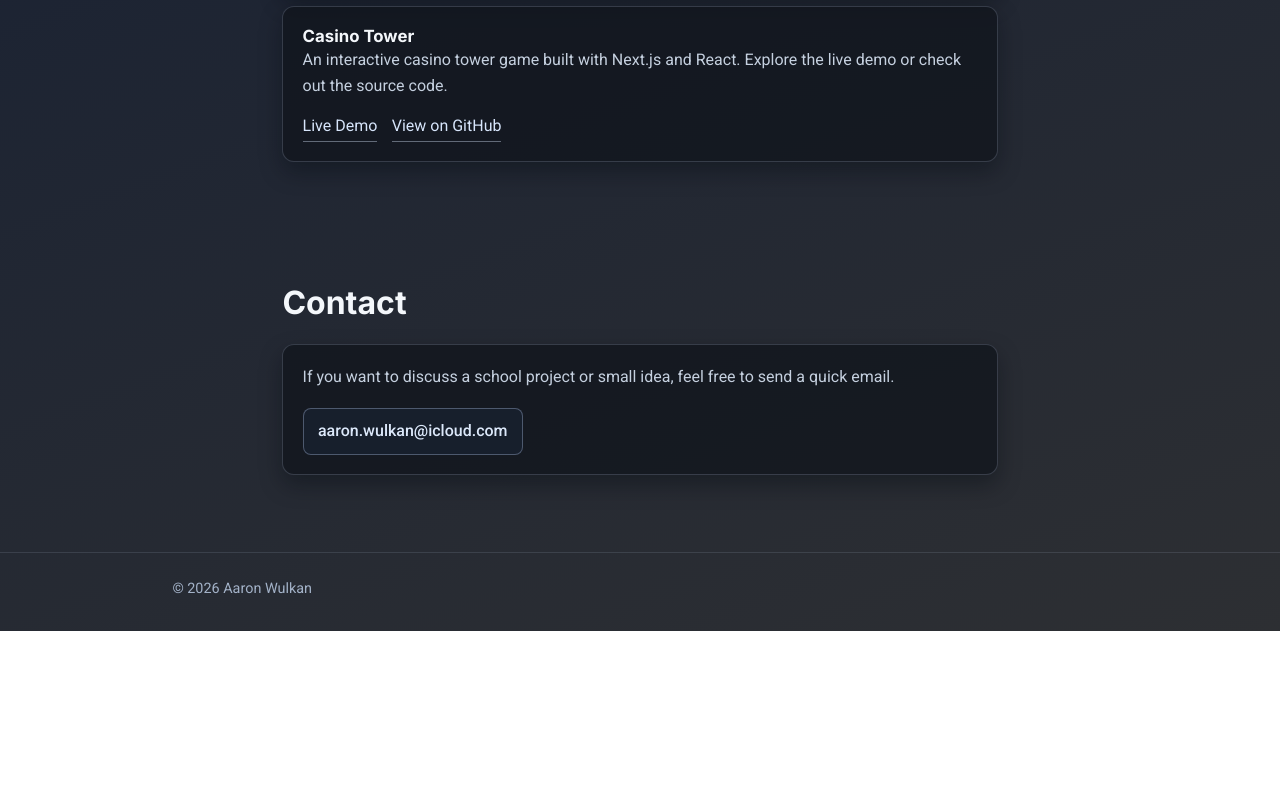
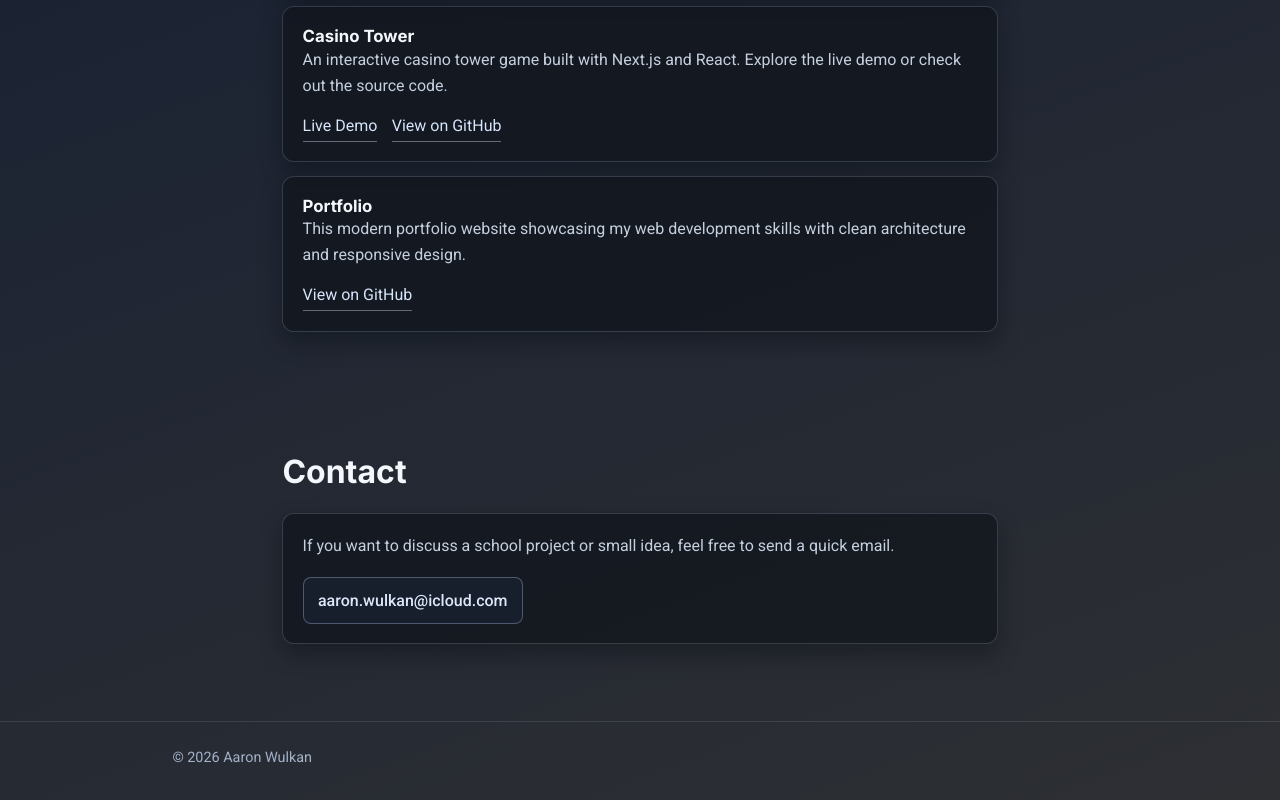
Before and after one commit to im24a-wulkana/Portfolio, a Next.js app: page / in a window 1280 px wide. Shown: the part 1571-2371 px from the top of the page. Before the commit the page ends 2202 px from the top, so only its background shows below. Built offline with nearby package versions, Linux system fonts and the light colour scheme.

Commit message:
Add Portfolio project as third project

```diff
--- a/app/page.js
+++ b/app/page.js
@@ -173,6 +173,15 @@ export default function Home() {
                   )}
                 </div>
               </article>
+              <article className="surface">
+                <h3>Portfolio</h3>
+                <p>This modern portfolio website showcasing my web development skills with clean architecture and responsive design.</p>
+                <div className="project-actions">
+                  <a href="https://github.com/im24a-wulkana/Portfolio" target="_blank" rel="noopener noreferrer" className="project-link">
+                    View on GitHub
+                  </a>
+                </div>
+              </article>
             </div>
           </div>
         </section>
```
